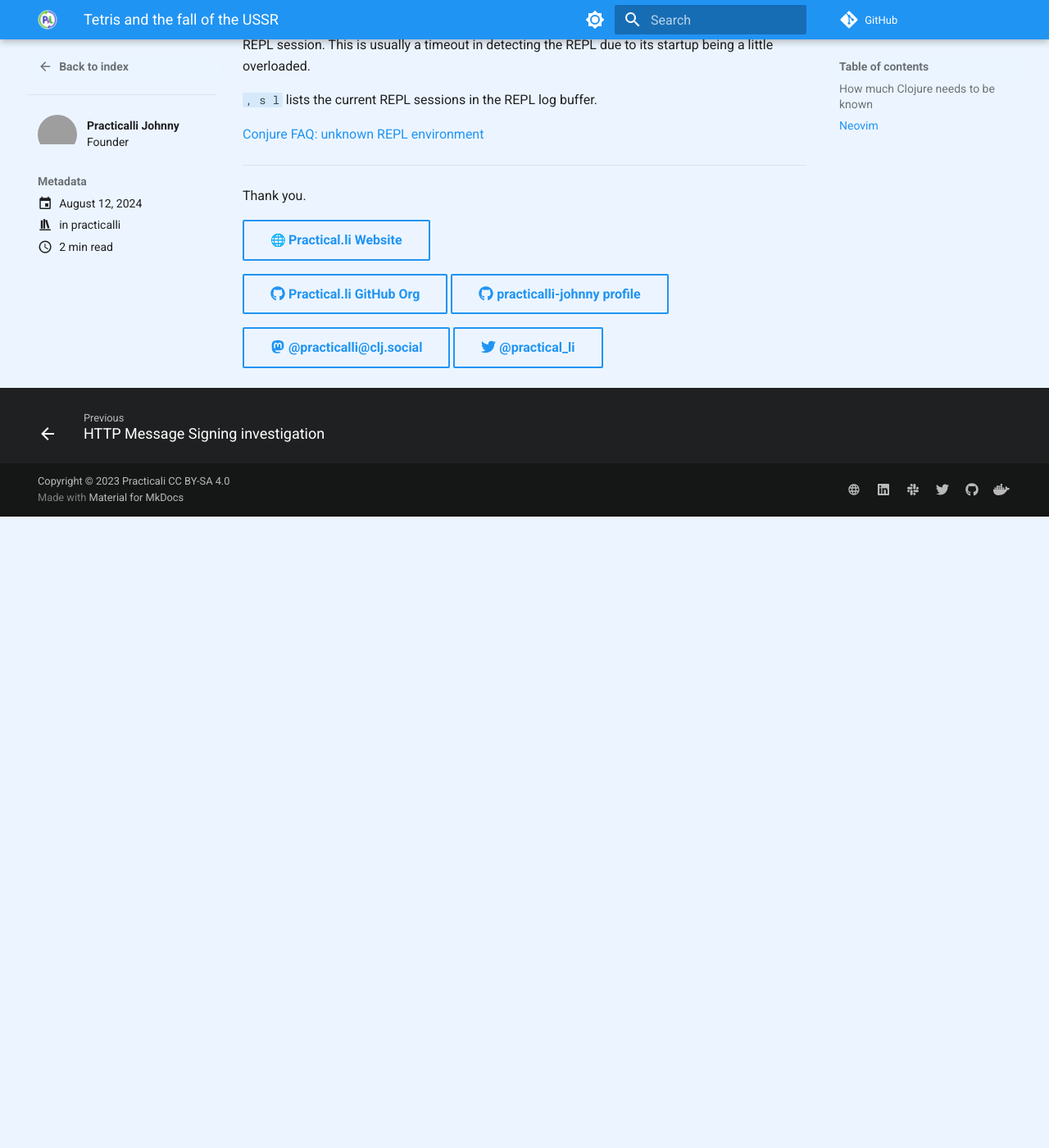
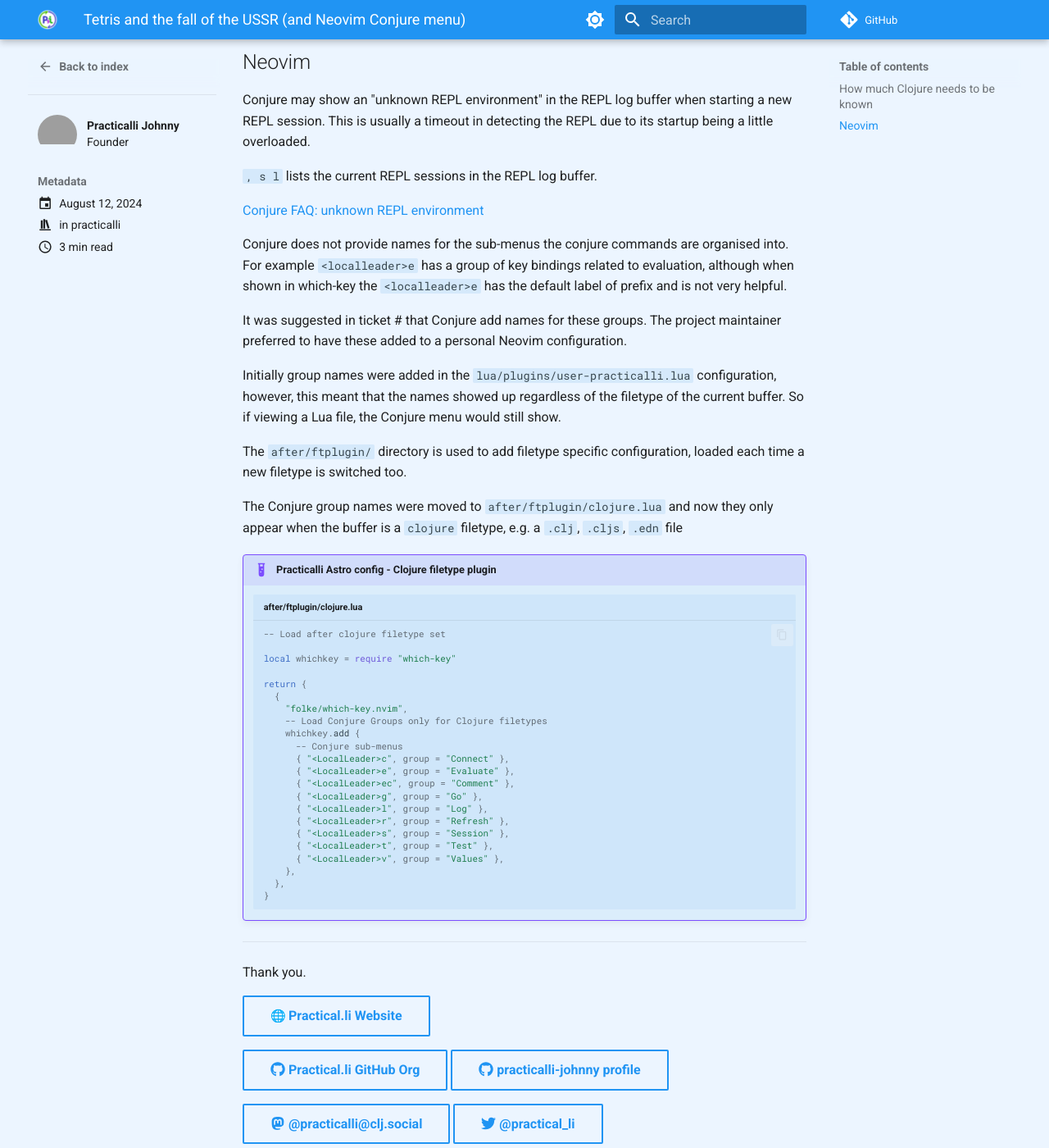
Before and after one commit to practicalli/personal-journal, an MkDocs documentation site: the page built from docs/posts/2024/august/12.md, in a window 1280 px wide and 1400 px high, scrolled down 896 px. Shown: the whole window at 82% size. Built offline with MkDocs 1.6.1 and Material for MkDocs 9.7.7, drawn with Linux system fonts in a browser that asks for light colours; emoji names are drawn with the system emoji font; comment, search, counter and statistics services are not loaded; before the commit the page ends 1526 px from its top, so only the background shows below that; some of the changed text lies outside the part shown; grey boxes are pictures that could not be loaded.

Commit message:
update: journal entry for week starting 12 August 2024

````diff
--- a/docs/posts/2024/august/12.md
+++ b/docs/posts/2024/august/12.md
@@ -1,5 +1,5 @@
 ---
-title: Tetris and the fall of the USSR
+title: Tetris and the fall of the USSR (and Neovim Conjure menu)
 date: 2024-08-12
 authors:
   - practicalli
@@ -12,7 +12,7 @@ tags:
 
 **Thoughts for the week**
 
-Enjoyed watching the Tetris movie and wondered just how much was real and dramatised.
+Enjoyed watching the [Tetris movie](https://en.wikipedia.org/wiki/Tetris) and wondered just how much was real and dramatised. Reading the background to the game it does seem the main thread of the movie is accurate, with perhaps some additional dramatic effect.  It was a very enjoyable movie regardless.
 
 I do remember the break-up of the USSR when it happened, first with Gorbachev as leader and then Boris Yeltsin.  Then the Oligarchs (super rich) moved in and supported a more draconian leader in Putin (assumingly so they could keep hold of all their money).
 
@@ -38,6 +38,44 @@ Conjure may show an "unknown REPL environment" in the REPL log buffer when start
 
 [Conjure FAQ: unknown REPL environment](https://github.com/Olical/conjure/wiki/Frequently-asked-questions#what-does-unknown-mean-in-the-log-when-connecting-to-a-clojure-nrepl)
 
+
+Conjure does not provide names for the sub-menus the conjure commands are organised into.  For example `<localleader>e` has a group of key bindings related to evaluation, although when shown in which-key the `<localleader>e` has the default label of prefix and is not very helpful.
+
+It was suggested in ticket # that Conjure add names for these groups.  The project maintainer preferred to have these added to a personal Neovim configuration.
+
+Initially group names were added in the `lua/plugins/user-practicalli.lua` configuration, however, this meant that the names showed up regardless of the filetype of the current buffer.  So if viewing a Lua file, the Conjure menu would still show.
+
+The `after/ftplugin/` directory is used to add filetype specific configuration, loaded each time a new filetype is switched too.
+
+The Conjure group names were moved to `after/ftplugin/clojure.lua` and now they only appear when the buffer is a `clojure` filetype, e.g. a `.clj`, `.cljs`, `.edn` file
+
+!!! EXAMPLE "Practicalli Astro config - Clojure filetype plugin"
+    ```lua title="after/ftplugin/clojure.lua"
+    -- Load after clojure filetype set
+
+    local whichkey = require "which-key"
+
+    return {
+      {
+        "folke/which-key.nvim",
+        -- Load Conjure Groups only for Clojure filetypes
+        whichkey.add {
+          -- Conjure sub-menus
+          { "<LocalLeader>c", group = "Connect" },
+          { "<LocalLeader>e", group = "Evaluate" },
+          { "<LocalLeader>ec", group = "Comment" },
+          { "<LocalLeader>g", group = "Go" },
+          { "<LocalLeader>l", group = "Log" },
+          { "<LocalLeader>r", group = "Refresh" },
+          { "<LocalLeader>s", group = "Session" },
+          { "<LocalLeader>t", group = "Test" },
+          { "<LocalLeader>v", group = "Values" },
+        },
+      },
+    }
+    ```
+
+
 ---
 Thank you.
 
````
